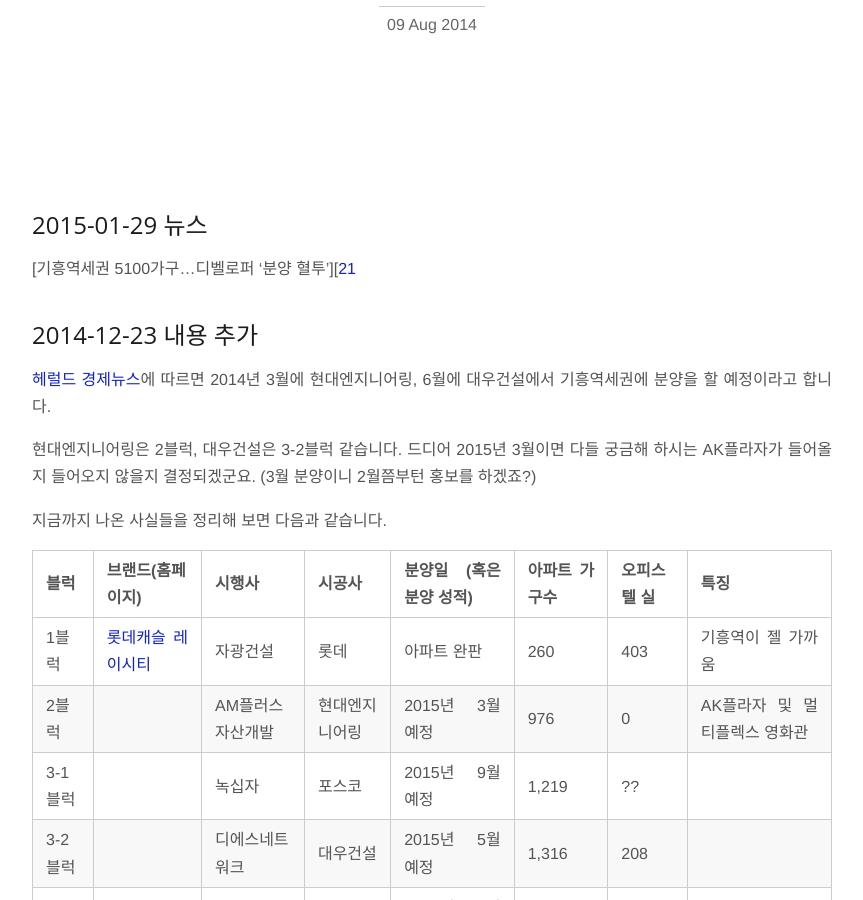
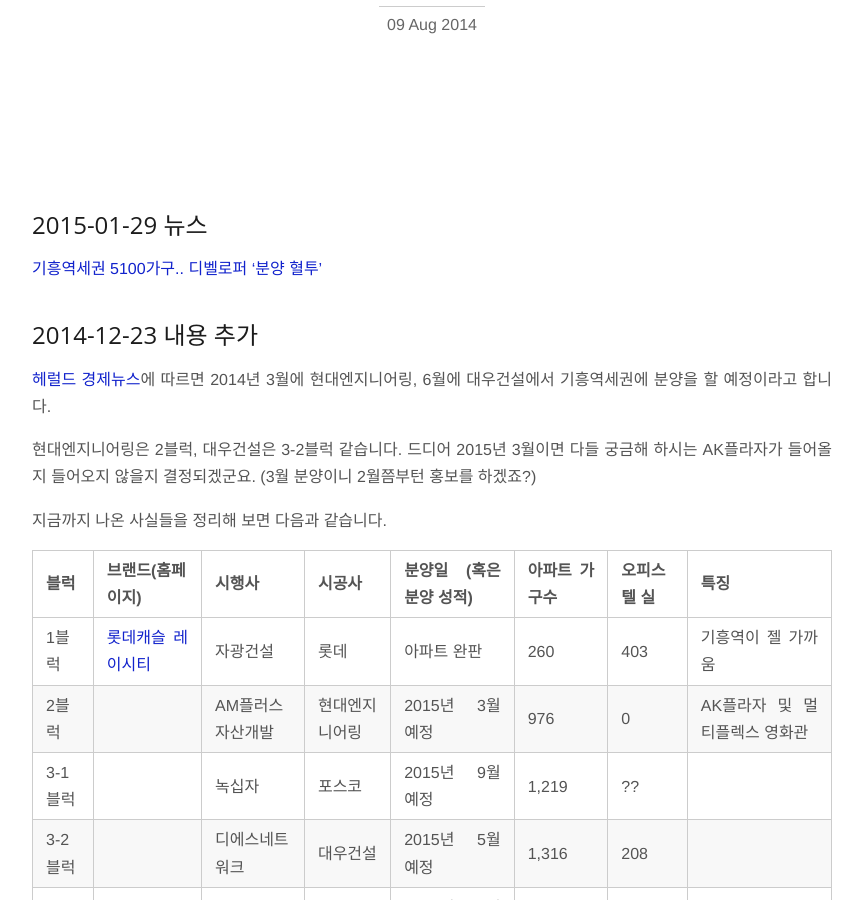
Before and after one commit to jason-heo/jason-heo.github.io, a Jekyll site: the page built from _posts/2014-08-09-giheung-stat.md, in a window 1280 px wide and 900 px high, scrolled down 428 px. Shown: the whole window, without its empty margins (208-1071 px from the left). Built offline with Jekyll 4.4.1, drawn with Linux system fonts in a browser that asks for light colours; Markdown is read by kramdown in place of the engine named in the settings; comment, search, counter and statistics services are not loaded.

Commit message:
link markup 수정

```diff
--- a/_posts/2014-08-09-giheung-stat.md
+++ b/_posts/2014-08-09-giheung-stat.md
@@ -6,7 +6,7 @@
 
 ## 2015-01-29 뉴스
 
-[기흥역세권 5100가구…디벨로퍼 '분양 혈투'][[21]
+[기흥역세권 5100가구.. 디벨로퍼 '분양 혈투'][21]
 
 ## 2014-12-23 내용 추가
 
```
